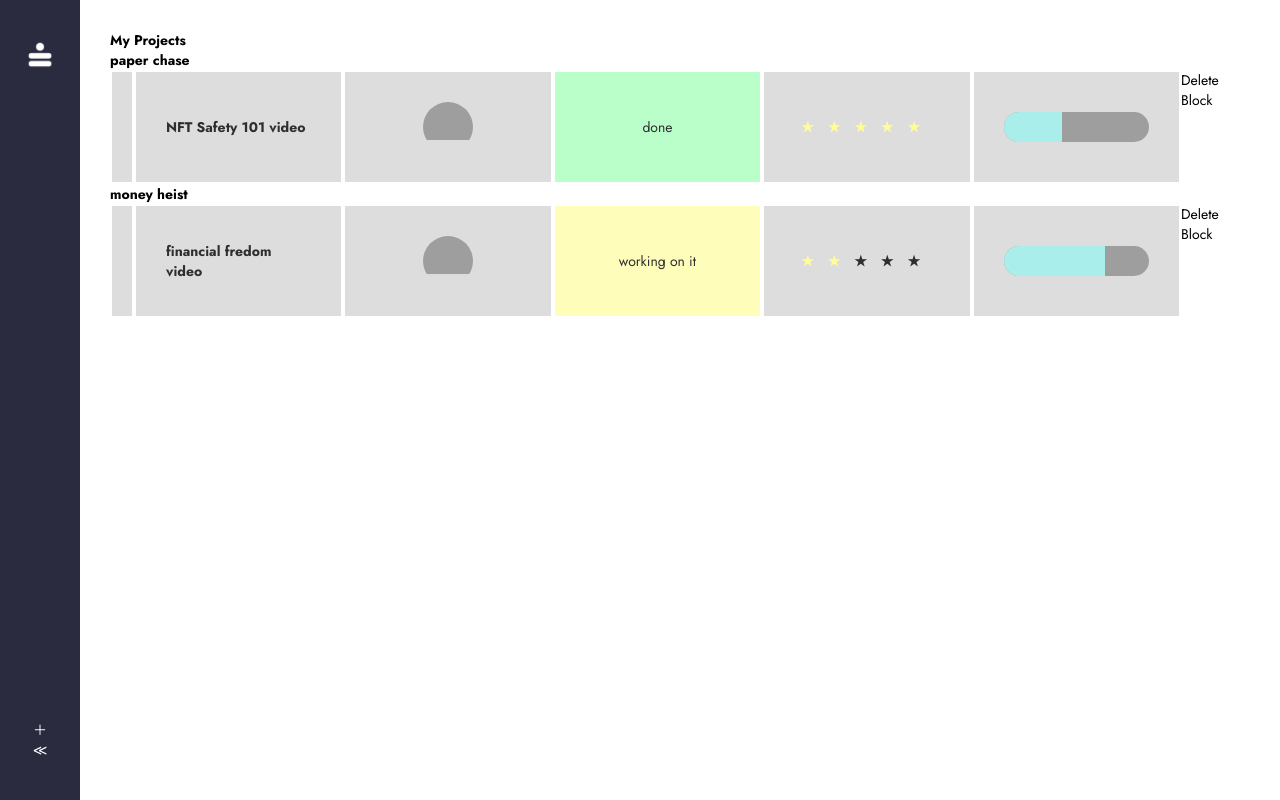
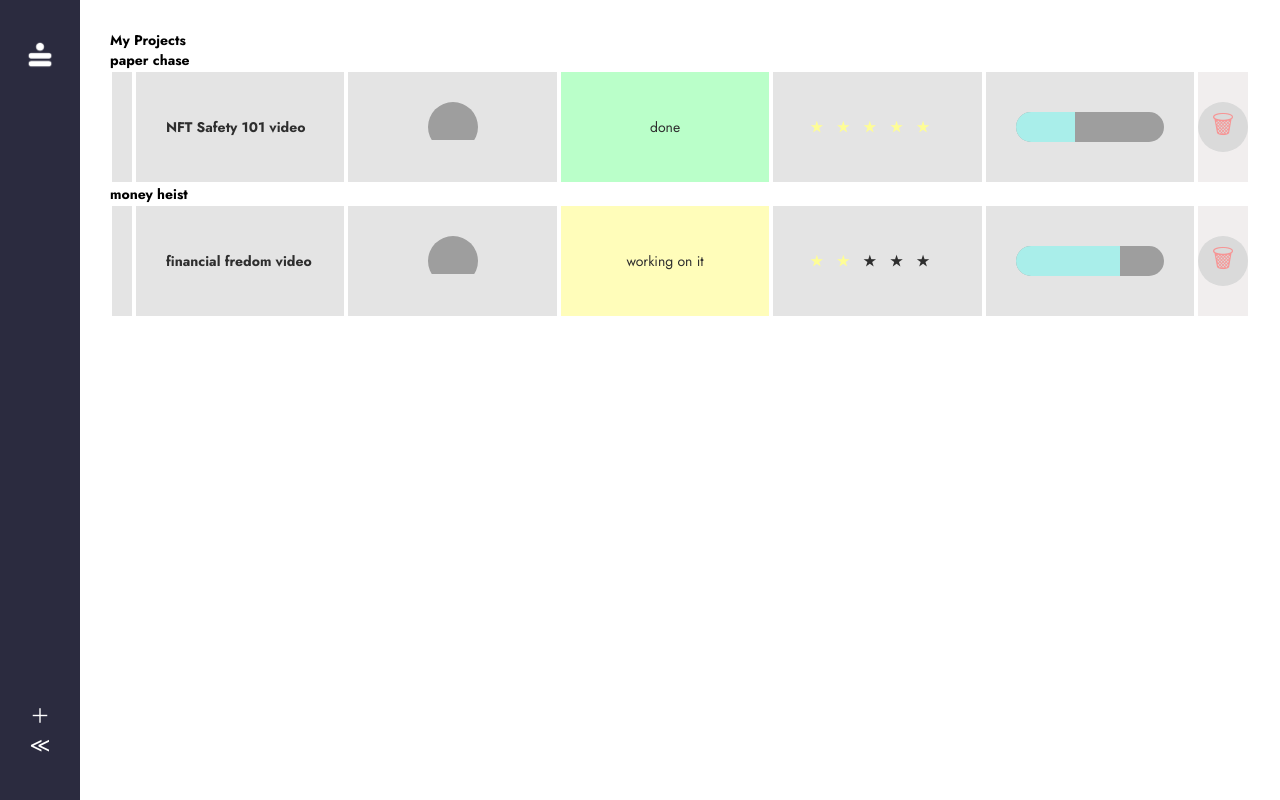
Before and after one commit to Skullomanic84/monday-crm-clone, a React (Create React App) app: page / in a window 1280 px wide. Built offline with nearby package versions, Linux system fonts and the light colour scheme; grey boxes are pictures that could not be loaded.

Commit message:
DeletedBlock.js
styled and dummy content placeholder set

```diff
--- a/src/components/DeleteBlock.js
+++ b/src/components/DeleteBlock.js
@@ -1,7 +1,11 @@
 const DeleteBlock = () => {
+
+    const deleteTicket = ()=> {
+        console.log('deleted')
+    }
     return (
-        <div>
-            Delete Block
+        <div className="delete-block">
+            <div className="delete-icon" onClick={deleteTicket}>🗑</div>
         </div>
     )
 }
--- a/src/index.css
+++ b/src/index.css
@@ -42,6 +42,7 @@
 }
 
 nav .icon {
+    font-size: 20px;
     color: rgb(255, 255, 255);
     cursor: pointer;
 }
@@ -69,7 +70,7 @@
 }
 
 .ticket-card #link > * {
-    background-color: rgb(221,221,221);
+    background-color: rgb(228, 228, 228);
     margin: 2px;
     padding: 30px;
     width: 100%;
@@ -132,3 +133,25 @@
     background-color: rgb(169, 238, 234);
     height: 100%;
 }
+
+.ticket-card .delete-block {
+    background-color: rgb(241, 238, 238);
+    width: 50px;
+    margin: 2px;
+    display: flex;
+    justify-content: center;
+    align-items: center;
+}
+
+.ticket-card .delete-block .delete-icon {
+    height: 50px;
+    width: 50px;
+    border-radius: 50%;
+    background-color: rgb(218, 218, 218);
+    display: flex;
+    justify-content: center;
+    align-items: center;
+    font-size: 25px;
+    cursor: pointer;
+    color: rgb(247, 148, 148);
+}
```
